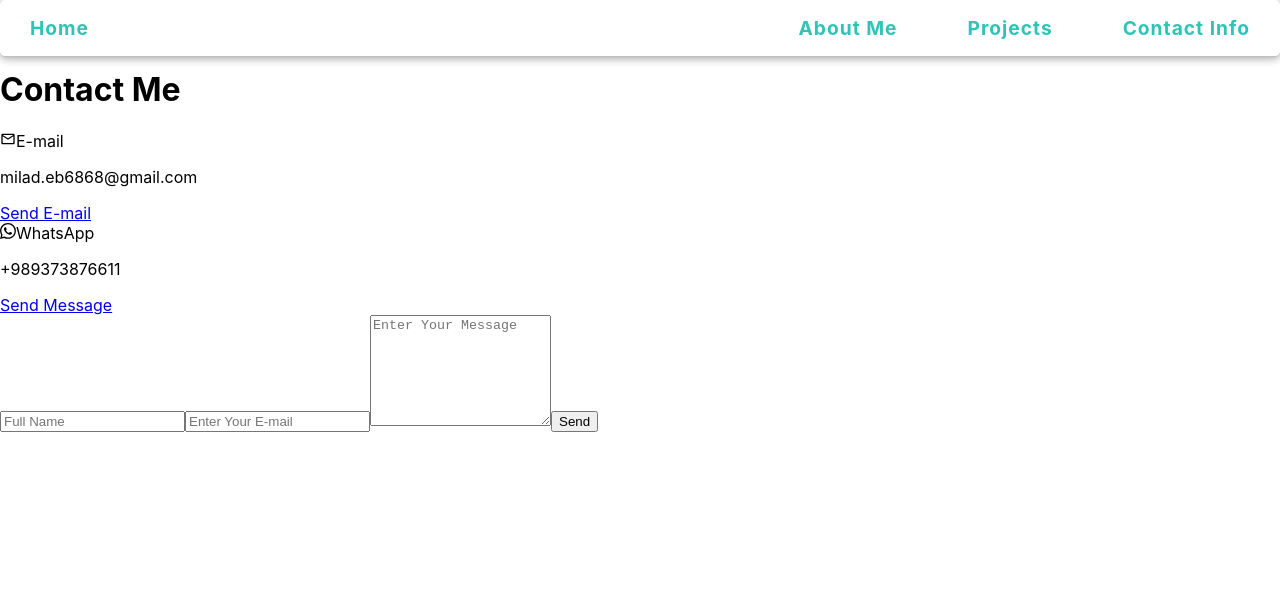
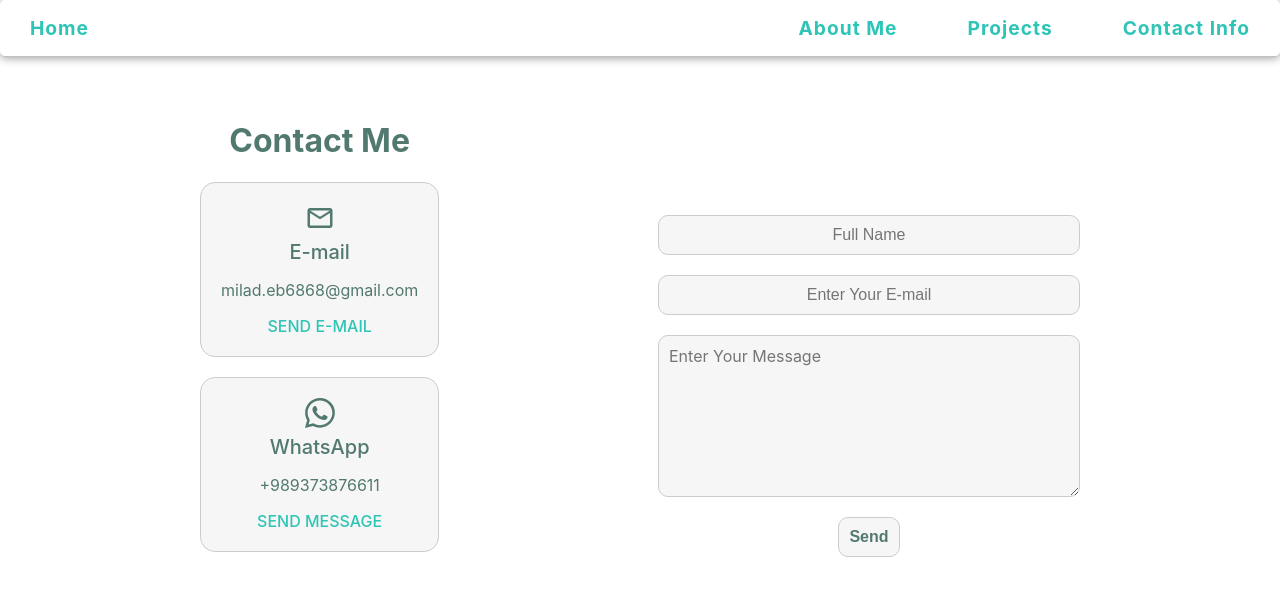
Before and after one commit to Miladebrahimi96/React.js-Portfolio, a React (Create React App) app: page /Contactinfo in a window 1280 px wide. Shown: the top 596 px of the page. Built offline with nearby package versions, Linux system fonts and the light colour scheme.

Commit message:
ContactInfo, Contact, SendMessage components styled

```diff
--- a/src/components/ContactInfo.js
+++ b/src/components/ContactInfo.js
@@ -1,4 +1,7 @@
 import React from 'react';
+
+//styles
+import styles from "./ContactInfo.module.css";
 
 //icons
 import {MdOutlineMail} from "react-icons/md";
@@ -10,12 +13,12 @@ import SendMessage from './shared/SendMessage';
 
 const ContactInfo = () => {
     return (
+        <div className={styles.mainContainer}>
+            <div className={styles.infoContainer}>
                 <div>
-            <div>
-                <div>
-                    <h2>Get in touch</h2>
                     <h1>Contact Me</h1>
                 </div>
+                <div>
                     <Contact
                         icon={<MdOutlineMail/>}
                         title="E-mail"
@@ -31,6 +34,7 @@ const ContactInfo = () => {
                         buttonTitle="Send Message"
                     />
                 </div>
+            </div>
             <SendMessage />
         </div>
     );
--- /dev/null
+++ b/src/components/ContactInfo.module.css
@@ -0,0 +1,40 @@
+.mainContainer {
+    display: flex;
+    justify-content: space-between;
+    align-items: center;
+    margin-top: 100px;
+    padding: 0 200px;
+}
+.infoContainer{
+    display: flex;
+    justify-content: center;
+    align-items: center;
+    flex-direction: column;
+}
+
+.infoContainer h1 {
+    font-size: 2rem;
+    color: #52796f;
+    text-align: center;
+}
+
+@media (max-width:1100px) {
+    .mainContainer {
+        padding: 0 100px;
+    }
+}
+@media (max-width:900px) {
+    .mainContainer {
+        padding: 0 50px;
+    }
+}
+@media (max-width:776px) {
+    .mainContainer {
+        padding: 0 20px;
+    }
+}
+@media (max-width:712px) {
+    .mainContainer {
+        flex-direction: column;
+    }
+}
--- a/src/components/shared/Contact.js
+++ b/src/components/shared/Contact.js
@@ -1,10 +1,13 @@
 import React from 'react';
+
+//styles
+import styles from "./Contact.module.css";
 
 const Contact = ({icon, title, content, link, buttonTitle}) => {
     return (
-        <div>
-            <span>{icon}</span>
-            <span>{title}</span>
+        <div className={styles.container}>
+            <span className={styles.icon}>{icon}</span>
+            <span className={styles.title}>{title}</span>
             <p>{content}</p>
             <a href={link} target="_blanck">{buttonTitle}</a>
         </div>
--- /dev/null
+++ b/src/components/shared/Contact.module.css
@@ -0,0 +1,39 @@
+.container {
+    display: flex;
+    justify-content: center;
+    align-items: center;
+    flex-direction: column;
+    background-color: #f6f6f6;
+    padding: 20px;
+    border: 1px solid #ccc;
+    border-radius: 15px;
+    margin-bottom: 20px;
+    color: #52796f;
+    transition: all .2s ease;
+}
+
+.container:hover {
+    background-color: #e9e9e9;
+
+}
+
+.icon {
+    font-size: 30px;
+}
+
+.title {
+    font-size: 20px;
+    font-weight: 500;
+}
+
+.container a {
+    text-decoration: none;
+    color: #2ec4b6;
+    font-weight: 500;
+    text-transform: uppercase;
+    transition: all .2s ease;
+}
+
+.container a:hover {
+    color: #1a73e8;
+}
--- a/src/components/shared/SendMessage.js
+++ b/src/components/shared/SendMessage.js
@@ -1,4 +1,7 @@
 import React, {useState} from 'react';
+
+//import styles
+import styles from "./SendMessage.module.css";
 
 const SendMessage = () => {
 
@@ -9,7 +12,7 @@ const SendMessage = () => {
     const emailHandler = event => setEmail(event.target.value);
 
     return (
-        <form>
+        <form className={styles.container}>
             <input type="text" value={name} onChange={nameHandler} required placeholder='Full Name'/>
             <input type="email" value={email} onChange={emailHandler} required placeholder='Enter Your E-mail'/>
             <textarea name='message' rows="7" placeholder="Enter Your Message" required/>
--- /dev/null
+++ b/src/components/shared/SendMessage.module.css
@@ -0,0 +1,69 @@
+.container {
+    display: flex;
+    align-items:center;
+    justify-content: center;
+    flex-direction: column;
+    margin-top: 100px;
+}
+
+.container input {
+    width: 400px;
+    padding: 10px;
+    font-size: 16px;
+    background: #f6f6f6;
+    border: 1px solid #ccc;
+    border-radius: 10px;
+    margin-bottom: 20px;
+    text-align: center;
+}
+
+.container input::placeholder {
+    text-align: center;
+}
+
+.container textarea {
+    padding: 10px;
+    background: #f6f6f6;
+    border: 1px solid #ccc;
+    border-radius: 10px;
+    width: 400px;
+    font-family: inherit;
+    font-size: 16px;
+    margin-bottom: 20px;
+}
+
+.container input:focus , textarea:focus {
+    outline: none;
+}
+
+.container button {
+    background-color: #f6f6f6;
+    border: 1px solid #ccc;
+    padding: 10px;
+    border-radius: 10px;
+    font-size: 16px;
+    color: #52796f;
+    cursor: pointer;
+    font-weight: bold;
+    transition: all .2s ease;
+}
+
+.container button:hover {
+    background-color: #e9e9e9;
+}
+.container button:active {
+    transform: scale(.9);
+}
+
+@media (max-width:630px) {
+    .container input{
+        width: 300px;
+    }
+    .container textarea {
+        width: 300px;
+    }
+
+    .container{
+        margin-bottom: 100px;
+    }
+}
```
Lines whose indentation alone changed are shown as unchanged.
